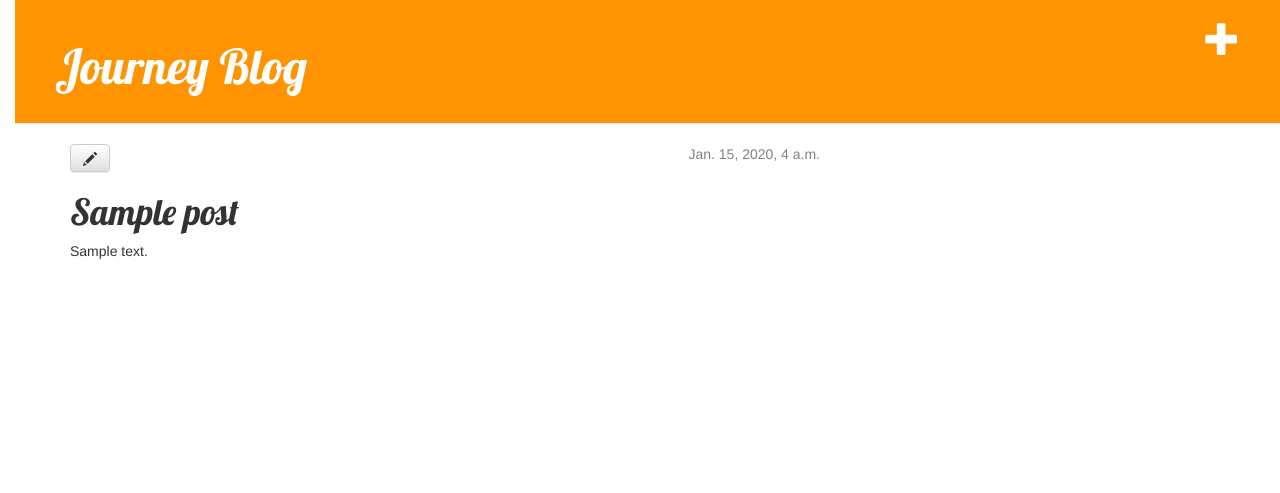
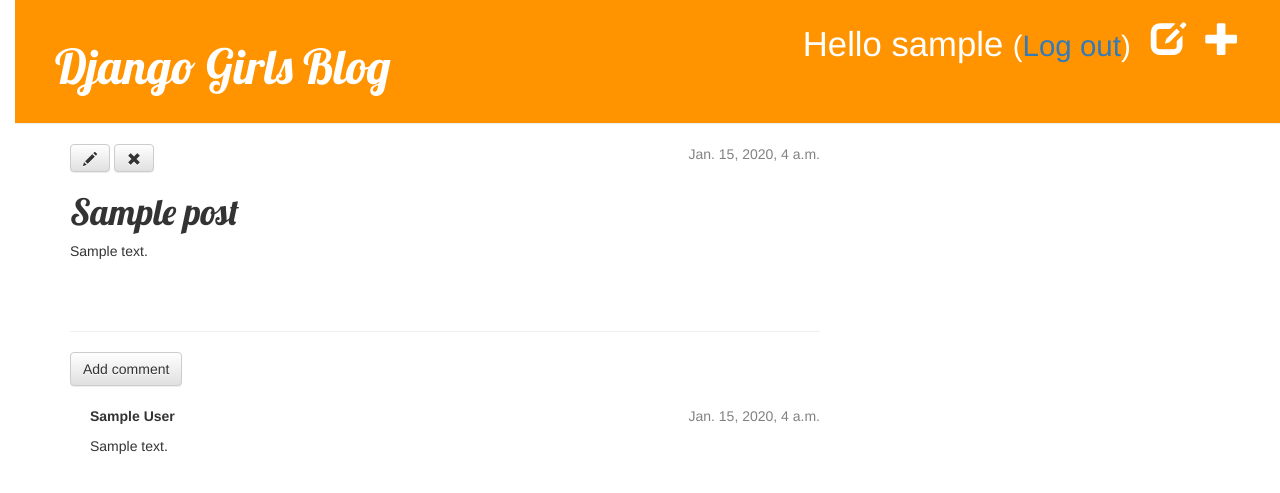
Before and after one commit to JourneyWoo/DjangoGirls, a Django app: page /post/1/ in a window 1280 px wide. Shown: the top 493 px of the page. Run offline with Django 3.2, Linux system fonts and the light colour scheme; a user stored in the database is signed in; tables that the repository leaves empty hold one stand-in row (values such as "Sample post"); some libraries are stand-ins or nearby versions.

Commit message:
add Draft, Security and Comment models

```diff
--- a/Zhenglin_Wu_django_girls_tutorial/settings.py
+++ b/Zhenglin_Wu_django_girls_tutorial/settings.py
@@ -121,3 +121,5 @@ USE_TZ = True
 
 STATIC_URL = '/static/'
 STATIC_ROOT = os.path.join(BASE_DIR, 'static')
+
+LOGIN_REDIRECT_URL = '/'
--- a/Zhenglin_Wu_django_girls_tutorial/urls.py
+++ b/Zhenglin_Wu_django_girls_tutorial/urls.py
@@ -1,23 +1,11 @@
-"""Zhenglin_Wu_django_girls_tutorial URL Configuration
-
-The `urlpatterns` list routes URLs to views. For more information please see:
-    https://docs.djangoproject.com/en/1.11/topics/http/urls/
-Examples:
-Function views
-    1. Add an import:  from my_app import views
-    2. Add a URL to urlpatterns:  url(r'^$', views.home, name='home')
-Class-based views
-    1. Add an import:  from other_app.views import Home
-    2. Add a URL to urlpatterns:  url(r'^$', Home.as_view(), name='home')
-Including another URLconf
-    1. Import the include() function: from django.conf.urls import url, include
-    2. Add a URL to urlpatterns:  url(r'^blog/', include('blog.urls'))
-"""
-
 from django.conf.urls import include, url
 from django.contrib import admin
 
+from django.contrib.auth import views
+
 urlpatterns = [
     url(r'^admin/', admin.site.urls),
+    url(r'^accounts/login/$', views.login, name='login'),
+    url(r'^accounts/logout/$', views.logout, name='logout', kwargs={'next_page': '/'}),
     url(r'', include('blog.urls')),
 ]
--- a/blog/admin.py
+++ b/blog/admin.py
@@ -1,7 +1,5 @@
 from django.contrib import admin
-
-# Register your models here.
-from django.contrib import admin
-from .models import Post
+from .models import Post, Comment
 
 admin.site.register(Post)
+admin.site.register(Comment)
--- a/blog/models.py
+++ b/blog/models.py
@@ -20,3 +20,21 @@ class Post(models.Model):
 
     def __str__(self):
         return self.title
+
+    def approved_comments(self):
+        return self.comments.filter(approved_comment=True)
+
+
+class Comment(models.Model):
+    post = models.ForeignKey('blog.Post', on_delete=models.CASCADE, related_name='comments')
+    author = models.CharField(max_length=200)
+    text = models.TextField()
+    created_date = models.DateTimeField(default=timezone.now)
+    approved_comment = models.BooleanField(default=False)
+
+    def approve(self):
+        self.approved_comment = True
+        self.save()
+
+    def __str__(self):
+        return self.text
--- a/blog/static/css/blog.css
+++ b/blog/static/css/blog.css
@@ -58,3 +58,7 @@
     .post h1 a, .post h1 a:visited {
         color: #000000;
     }
+
+    .comment {
+    margin: 20px 0px 20px 20px;
+    }
--- a/blog/templates/blog/base.html
+++ b/blog/templates/blog/base.html
@@ -11,13 +11,14 @@
 
 <body>
 <div class="page-header">
-
     {% if user.is_authenticated %}
         <a href="{% url 'post_new' %}" class="top-menu"><span class="glyphicon glyphicon-plus"></span></a>
+        <a href="{% url 'post_draft_list' %}" class="top-menu"><span class="glyphicon glyphicon-edit"></span></a>
+        <p class="top-menu">Hello {{ user.username }} <small>(<a href="{% url 'logout' %}">Log out</a>)</small></p>
+    {% else %}
+        <a href="{% url 'login' %}" class="top-menu"><span class="glyphicon glyphicon-lock"></span></a>
     {% endif %}
-            <h1><a href="/">Journey Blog</a></h1>
-
-            </div>
+    <h1><a href="/">Django Girls Blog</a></h1>
 </div>
     <div class="content container">
         <div class="row">
--- a/blog/templates/blog/post_detail.html
+++ b/blog/templates/blog/post_detail.html
@@ -6,9 +6,33 @@
                 <div class="date">
                     {{ post.published_date }}
                 </div>
+            {% else %}
+                <a class="btn btn-default" href="{% url 'post_publish' pk=post.pk %}">Publish</a>
             {% endif %}
+
             <a class="btn btn-default" href="{% url 'post_edit' pk=post.pk %}"><span class="glyphicon glyphicon-pencil"></span></a>
+            <a class="btn btn-default" href="{% url 'post_remove' pk=post.pk %}"><span class="glyphicon glyphicon-remove"></span></a>
             <h1>{{ post.title }}</h1>
             <p>{{ post.text|linebreaksbr }}</p>
         </div>
+
+        <hr>
+        <a class="btn btn-default" href="{% url 'add_comment_to_post' pk=post.pk %}">Add comment</a>
+{% for comment in post.comments.all %}
+    {% if user.is_authenticated or comment.approved_comment %}
+    <div class="comment">
+        <div class="date">
+            {{ comment.created_date }}
+            {% if not comment.approved_comment %}
+                <a class="btn btn-default" href="{% url 'comment_remove' pk=comment.pk %}"><span class="glyphicon glyphicon-remove"></span></a>
+                <a class="btn btn-default" href="{% url 'comment_approve' pk=comment.pk %}"><span class="glyphicon glyphicon-ok"></span></a>
+            {% endif %}
+        </div>
+        <strong>{{ comment.author }}</strong>
+        <p>{{ comment.text|linebreaks }}</p>
+    </div>
+    {% endif %}
+{% empty %}
+    <p>No comments here yet :(</p>
+{% endfor %}
     {% endblock %}
--- a/blog/templates/blog/post_list.html
+++ b/blog/templates/blog/post_list.html
@@ -6,10 +6,9 @@
             <div class="date">
                 {{ post.published_date }}
             </div>
-{#                <h1><a href="">{{ post.title }}</a></h1>#}
             <h1><a href="{% url 'post_detail' pk=post.pk %}">{{ post.title }}</a></h1>
-
             <p>{{ post.text|linebreaksbr }}</p>
+            <a href="{% url 'post_detail' pk=post.pk %}">Comments: {{ post.approved_comments.count }}</a>
         </div>
     {% endfor %}
-    {% endblock %}
+{% endblock content %}
--- a/blog/urls.py
+++ b/blog/urls.py
@@ -6,5 +6,11 @@ urlpatterns = [
     url(r'^post/(?P<pk>[0-9]+)/$', views.post_detail, name='post_detail'),
     url(r'^post/new/$', views.post_new, name='post_new'),
     url(r'^post/(?P<pk>[0-9]+)/edit/$', views.post_edit, name='post_edit'),
+    url(r'^drafts/$', views.post_draft_list, name='post_draft_list'),
+    url(r'^post/(?P<pk>\d+)/publish/$', views.post_publish, name='post_publish'),
+    url(r'^post/(?P<pk>\d+)/remove/$', views.post_remove, name='post_remove'),
+    url(r'^post/(?P<pk>\d+)/comment/$', views.add_comment_to_post, name='add_comment_to_post'),
+    url(r'^comment/(?P<pk>\d+)/approve/$', views.comment_approve, name='comment_approve'),
+    url(r'^comment/(?P<pk>\d+)/remove/$', views.comment_remove, name='comment_remove'),
 
 ]
--- a/blog/views.py
+++ b/blog/views.py
@@ -1,31 +1,37 @@
 from django.utils import timezone
-from .models import Post
 from django.shortcuts import render, get_object_or_404
-from .forms import PostForm
 from django.shortcuts import redirect
+from django.contrib.auth.decorators import login_required
+from .forms import PostForm, CommentForm
+from .models import Post, Comment
 
 
 def post_list(request):
     posts = Post.objects.filter(published_date__lte=timezone.now()).order_by('published_date')
     return render(request, 'blog/post_list.html', {'posts': posts})
 
+
 def post_detail(request, pk):
     post = get_object_or_404(Post, pk=pk)
     return render(request, 'blog/post_detail.html', {'post': post})
 
+
+@login_required
 def post_new(request):
     if request.method == "POST":
         form = PostForm(request.POST)
         if form.is_valid():
             post = form.save(commit=False)
             post.author = request.user
-            post.published_date = timezone.now()
+            #post.published_date = timezone.now()
             post.save()
             return redirect('post_detail', pk=post.pk)
     else:
         form = PostForm()
     return render(request, 'blog/post_edit.html', {'form': form})
 
+
+@login_required
 def post_edit(request, pk):
     post = get_object_or_404(Post, pk=pk)
     if request.method == "POST":
@@ -33,9 +39,62 @@ def post_edit(request, pk):
         if form.is_valid():
             post = form.save(commit=False)
             post.author = request.user
-            post.published_date = timezone.now()
+            #post.published_date = timezone.now()
             post.save()
             return redirect('post_detail', pk=post.pk)
     else:
         form = PostForm(instance=post)
     return render(request, 'blog/post_edit.html', {'form': form})
+
+
+@login_required
+def post_draft_list(request):
+    posts = Post.objects.filter(published_date__isnull=True).order_by('created_date')
+    return render(request, 'blog/post_draft_list.html', {'posts': posts})
+
+
+@login_required
+def post_publish(request, pk):
+    post = get_object_or_404(Post, pk=pk)
+    post.publish()
+    return redirect('post_detail', pk=pk)
+
+
+def publish(self):
+    self.published_date = timezone.now()
+    self.save()
+
+
+@login_required
+def post_remove(request, pk):
+    post = get_object_or_404(Post, pk=pk)
+    post.delete()
+    return redirect('post_list')
+
+
+def add_comment_to_post(request, pk):
+    post = get_object_or_404(Post, pk=pk)
+    if request.method == "POST":
+        form = CommentForm(request.POST)
+        if form.is_valid():
+            comment = form.save(commit=False)
+            comment.post = post
+            comment.save()
+            return redirect('post_detail', pk=post.pk)
+    else:
+        form = CommentForm()
+    return render(request, 'blog/add_comment_to_post.html', {'form': form})
+
+
+@login_required
+def comment_approve(request, pk):
+    comment = get_object_or_404(Comment, pk=pk)
+    comment.approve()
+    return redirect('post_detail', pk=comment.post.pk)
+
+
+@login_required
+def comment_remove(request, pk):
+    comment = get_object_or_404(Comment, pk=pk)
+    comment.delete()
+    return redirect('post_detail', pk=comment.post.pk)
```
Also changed, not shown: blog/forms.py (+8 -1 lines), blog/templates/blog/add_comment_to_post.html (added, +9 -0 lines), blog/templates/blog/post_draft_list.html (added, +11 -0 lines), blog/templates/registration/login.html (added, +24 -0 lines), blog/migrations/0002_comment.py (added), 1 other file. Lines whose indentation alone changed are shown as unchanged.
